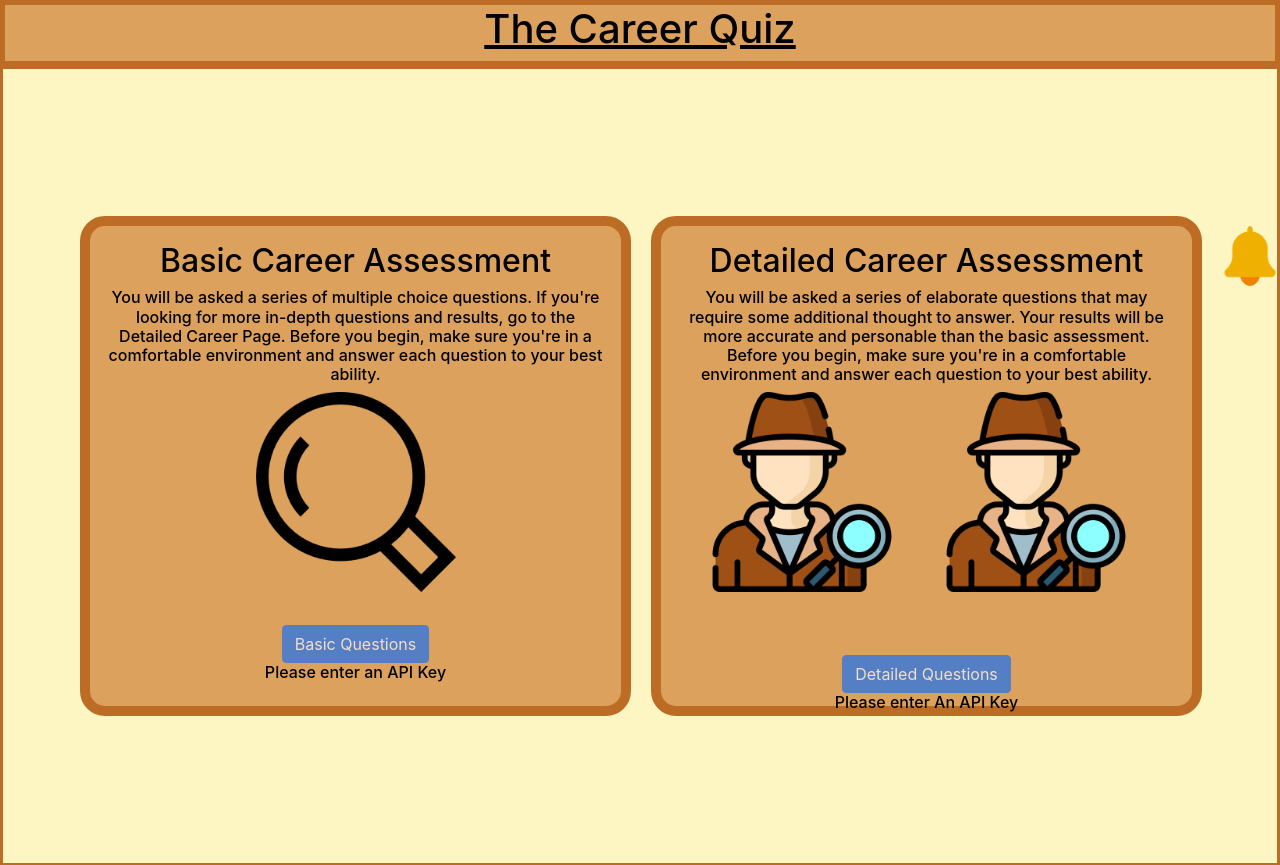
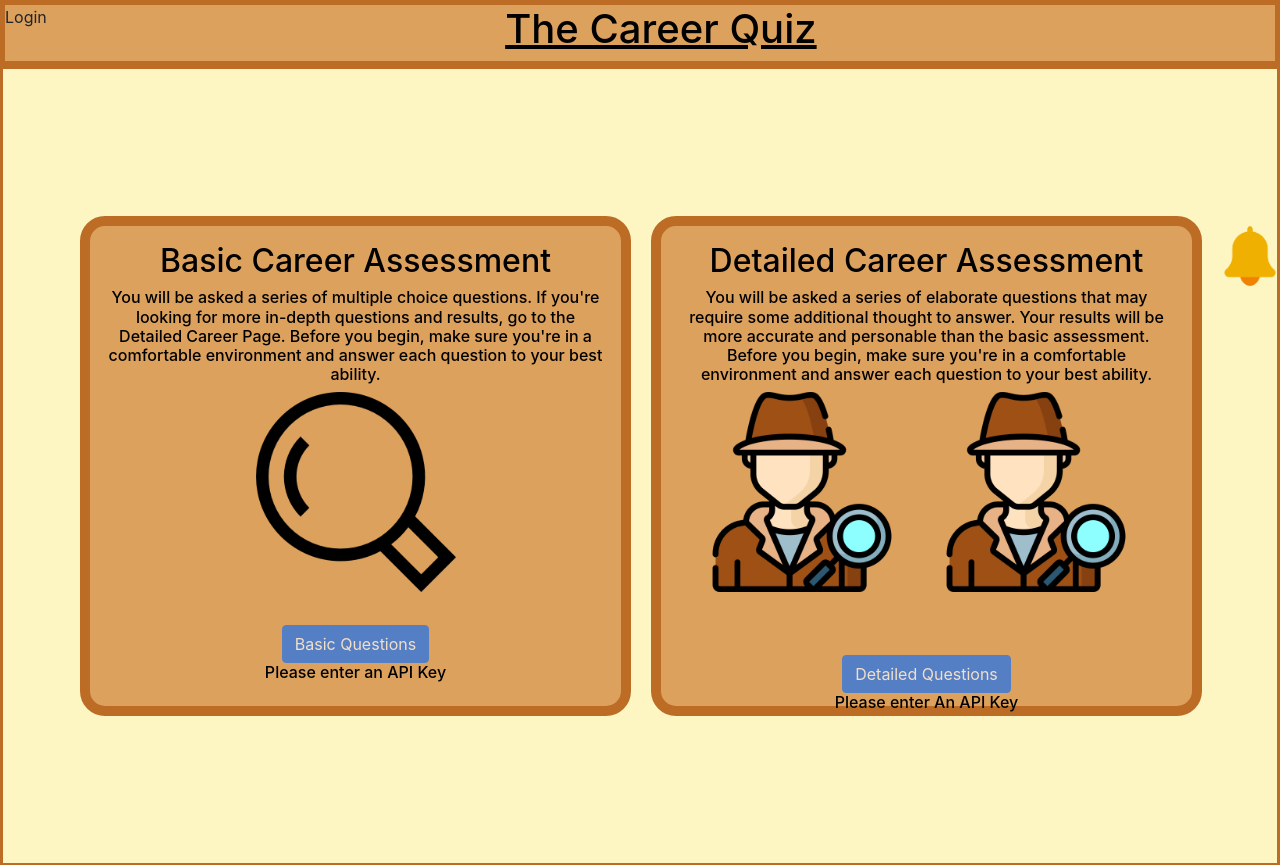
Before and after one commit to bleaky11/starter_helpi, a React (Create React App) app: page /basic-questions in a window 1280 px wide. Shown: the top 865 px of the page. Built offline with nearby package versions, Linux system fonts and the light colour scheme.

Commit message:
Started branch

```diff
--- a/src/homepagelogo.tsx
+++ b/src/homepagelogo.tsx
@@ -1,5 +1,6 @@
 export function HomePage (): JSX.Element{
     return<div>
+        <div style = {{float: "left"}}>Login</div>
         <a href="https://bleaky11.github.io/starter_helpi/" style={{color: "black"}}>
             <h1>The Career Quiz</h1>
         </a>
```
